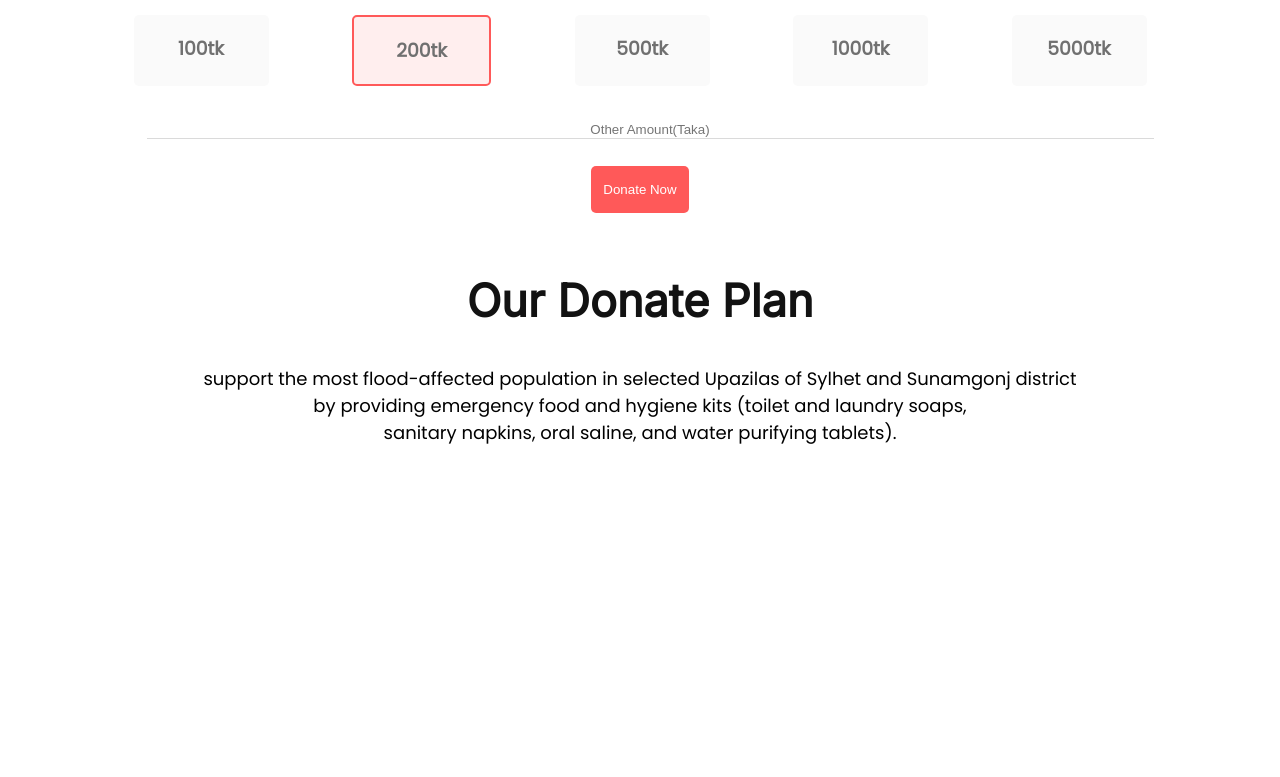
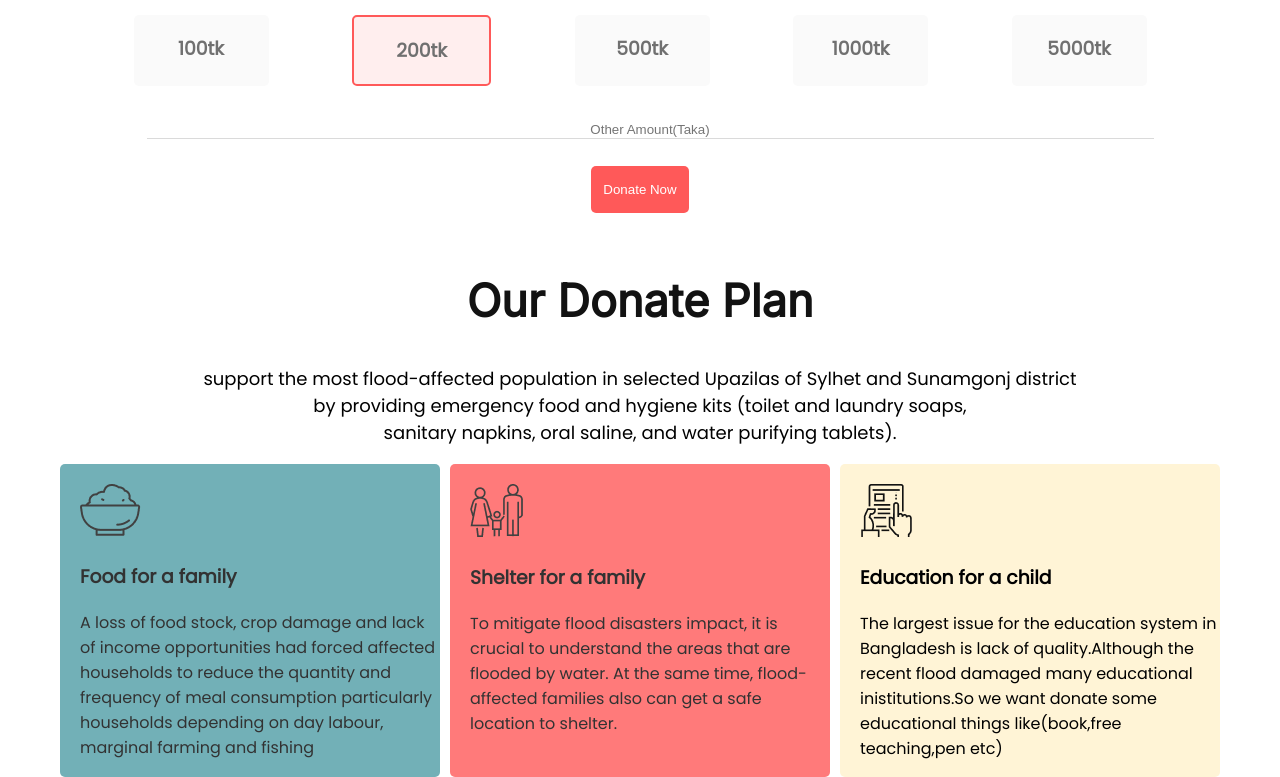
Before and after one commit to atiq100/donate-today, a plain HTML site: page index.html in a window 1280 px wide. Shown: the part 809-1586 px from the top of the page. Before the commit the page ends 1273 px from the top, so only its background shows below. Drawn offline with Linux system fonts and the light colour scheme.

Commit message:
donate plan

```diff
--- a/index.html
+++ b/index.html
@@ -54,6 +54,24 @@
                     <p class="paragraph-text"> support the most flood-affected population in selected Upazilas of Sylhet and Sunamgonj district<br> by providing emergency food and hygiene kits (toilet and laundry soaps, <br>sanitary napkins, oral saline, and water purifying tablets).</p>
                 </div>
             </div>
+            <div class="donation-flexbox">
+                <div class="donate-plan" id="gray-color">
+                    <img class="icon" src="icons/food.png" alt="">
+                    <h3>Food for a family</h3>
+                    <p>A loss of food stock, crop damage and lack of income opportunities had forced affected households to reduce the quantity and frequency of meal consumption particularly households depending on day
+                    labour, marginal farming and fishing</p>
+                </div>
+                <div class="donate-plan" id="pink-color">
+                    <img class="icon" src="icons/shelter.png" alt="">
+                    <h3>Shelter for a family</h3>
+                    <p>To mitigate flood disasters impact, it is crucial to understand the areas that are flooded by water. At the same time, flood-affected families also can get a safe location to shelter. </p>
+                </div>
+                <div class="donate-plan" id="yellow-color">
+                    <img class="icon" src="icons/Frame-1.png" alt="">
+                    <h3>Education for a child</h3>
+                    <p>The largest issue for the education system in Bangladesh is lack of quality.Although the recent flood damaged many educational inistitutions.So we want donate some educational things like(book,free teaching,pen etc)</p>
+                </div>
+            </div>
         </div>
 
 
--- a/style.css
+++ b/style.css
@@ -79,3 +79,21 @@ body{
     text-align: center;
     margin-left: 20px;
 }
+.donate-plan{
+    width: 360px;
+    border-radius: 5px;
+    text-align: left;
+    padding-left: 20px;
+    padding-top: 20px;
+}
+#gray-color{
+    background: #4f9da6;
+    opacity: 0.8;
+}
+#pink-color{
+    background: #ff5959;
+    opacity: 0.8;
+}
+#yellow-color{
+    background: #FFF4D6;
+}
```
